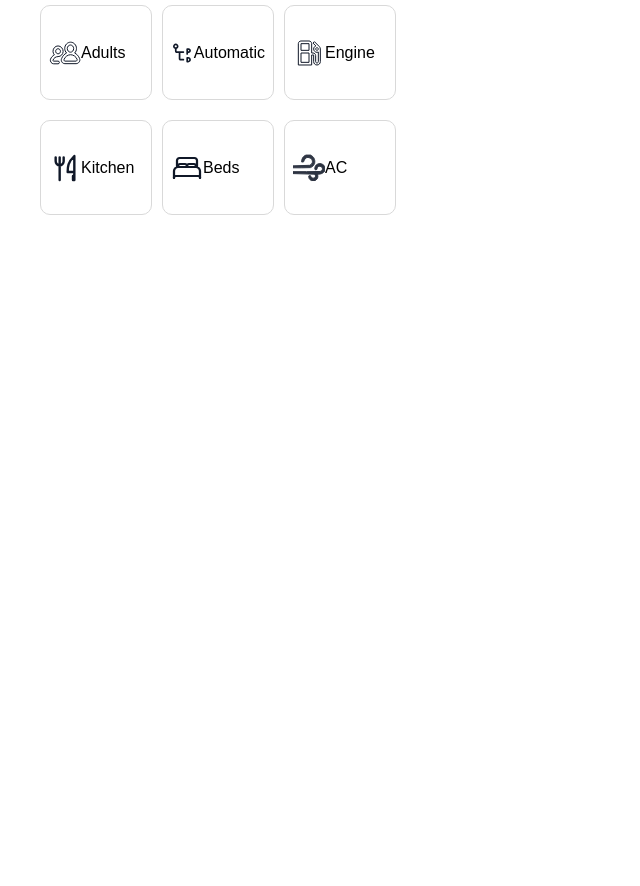
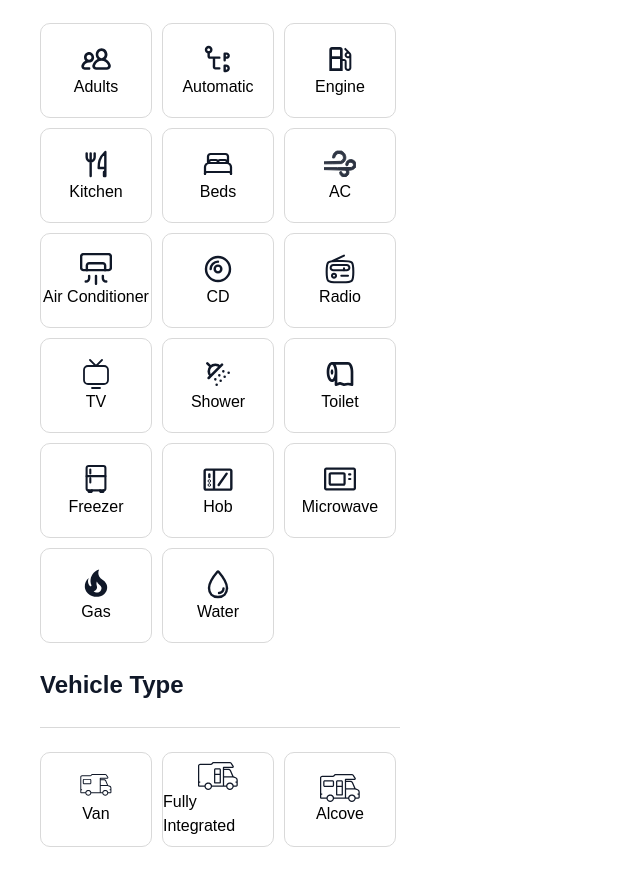
Before and after one commit to nksenechkav/Campers-rental-app, a React (Vite) app: page /catalog in a window 1280 px wide. Shown: the part 400-1286 px from the top of the page, without its empty margins (0-640 px from the left). Before the commit the page ends 800 px from the top, so only its background shows below. Built offline with nearby package versions, Linux system fonts and the light colour scheme; no server answers.

Commit message:
add filters to redux

```diff
--- a/src/components/featuresTab/FeaturesTab.jsx
+++ b/src/components/featuresTab/FeaturesTab.jsx
@@ -89,7 +89,7 @@ const FeaturesTab = ({ content }) => {
         {content.shower > 0 && (
           <li className={css["wrapper-services"]}>
             <svg className={css["my-icon"]} width="20" height="20">
-              <use href="/public/icons.svg#icon-beds"></use>
+              <use href="/public/icons.svg#icon-shower"></use>
             </svg>
             <p className={css.info}>{content.shower} shower</p>
           </li>
--- a/src/components/searchBox/SearchBox.jsx
+++ b/src/components/searchBox/SearchBox.jsx
@@ -1,13 +1,15 @@
-import { changeFilter } from '../../redux/filters/slice.js';
+// src/pages/searchBox/SearchBox.jsx
+
+import { changeFilter, toggleEquipment, changeVehicleType } from '../../redux/filters/slice.js';
 import css from './SearchBox.module.scss';
 import { useSelector, useDispatch } from 'react-redux';
-import { selectNameFilter } from '../../redux/filters/selectors.js';
-import { useState } from 'react';
+import { selectLocationFilter, selectEquipmentFilters, selectVehicleTypeFilter } from '../../redux/filters/selectors.js';
 
 const SearchBox = () => {
   const dispatch = useDispatch();
-  const filter = useSelector(selectNameFilter);
-  const [checkedItems, setCheckedItems] = useState({});
+  const filter = useSelector(selectLocationFilter);
+  const equipmentFilters = useSelector(selectEquipmentFilters);
+  const selectedVehicleType = useSelector(selectVehicleTypeFilter);
 
   const handleChange = (e) => {
     const newValue = e.target.value;
@@ -16,7 +18,12 @@ const SearchBox = () => {
 
   const handleCheckboxChange = (event) => {
     const { id, checked } = event.target;
-    setCheckedItems((prev) => ({ ...prev, [id]: checked }));
+    dispatch(toggleEquipment({ equipmentId: id, checked })); // Оновлення Redux store
+  };
+
+  const handleRadioChange = (event) => {
+    const { id } = event.target;
+    dispatch(changeVehicleType(id)); // Оновлення Redux store
   };
 
   return (
@@ -38,26 +45,65 @@ const SearchBox = () => {
       <h2 className={css["label-header"]}>Vehicle Equipment</h2>
       <div className={css["checkbox-list"]}>
         {[
-          { id: 'users-checkbox', icon: 'icon-users', text: 'Adults' },
-          { id: 'automatic-checkbox', icon: 'icon-automatic', text: 'Automatic' },
-          { id: 'petrol-checkbox', icon: 'icon-petrol', text: 'Engine' },
-          { id: 'kitchen-checkbox', icon: 'icon-kitchen', text: 'Kitchen' },
-          { id: 'beds-checkbox', icon: 'icon-beds', text: 'Beds' },
-          { id: 'ac-checkbox', icon: 'icon-AC', text: 'AC' },
-        ].map(({ id, icon, text }) => (
+          { id: 'users-checkbox', icon: 'icon-users', text: 'Adults', iconClass: 'checkbox-icon-unique' },
+          { id: 'automatic-checkbox', icon: 'icon-automatic', text: 'Automatic', iconClass: 'checkbox-icon' },
+          { id: 'petrol-checkbox', icon: 'icon-petrol', text: 'Engine', iconClass: 'checkbox-icon-unique' },
+          { id: 'kitchen-checkbox', icon: 'icon-kitchen', text: 'Kitchen', iconClass: 'checkbox-icon' },
+          { id: 'beds-checkbox', icon: 'icon-beds', text: 'Beds', iconClass: 'checkbox-icon' },
+          { id: 'ac-checkbox', icon: 'icon-AC', text: 'AC', iconClass: 'checkbox-icon' },
+          { id: 'air-conditioner-checkbox', icon: 'icon-air-conditioner', text: 'Air Conditioner', iconClass: 'checkbox-icon' },
+          { id: 'cd-checkbox', icon: 'icon-CD', text: 'CD', iconClass: 'checkbox-icon' },
+          { id: 'radio-checkbox', icon: 'icon-radio', text: 'Radio', iconClass: 'checkbox-icon' },
+          { id: 'tv-checkbox', icon: 'icon-TV', text: 'TV', iconClass: 'checkbox-icon' },
+          { id: 'shower-checkbox', icon: 'icon-shower', text: 'Shower', iconClass: 'checkbox-icon' },
+          { id: 'toilet-checkbox', icon: 'icon-toilet', text: 'Toilet', iconClass: 'checkbox-icon-unique' },
+          { id: 'freezer-checkbox', icon: 'icon-freezer', text: 'Freezer', iconClass: 'checkbox-icon' },
+          { id: 'hob-checkbox', icon: 'icon-hob', text: 'Hob', iconClass: 'checkbox-icon' },
+          { id: 'microwave-checkbox', icon: 'icon-microwave', text: 'Microwave', iconClass: 'checkbox-icon' },
+          { id: 'gas-checkbox', icon: 'icon-gas', text: 'Gas', iconClass: 'checkbox-icon-unique' },
+          { id: 'water-checkbox', icon: 'icon-water', text: 'Water', iconClass: 'checkbox-icon' },
+        ].map(({ id, icon, text, iconClass }) => (
           <div
             key={id}
-            className={`${css["wrapper-services"]} ${checkedItems[id] ? css["checked"] : ''}`}
+            className={`${css["wrapper-services"]} ${equipmentFilters[id] ? css["checked"] : ''}`}
           >
             <input
               type="checkbox"
               id={id}
               className={css["checkbox-input"]}
-              checked={checkedItems[id] || false}
+              checked={equipmentFilters[id] || false}
               onChange={handleCheckboxChange}
             />
             <label htmlFor={id} className={css["checkbox-label"]}>
-              <svg className={checkedItems[id] ? css["checkbox-icon"] : css["checkbox-icon"]} width="20" height="20">
+              <svg className={css[iconClass]} width="32" height="32">
+                <use href={`/public/icons.svg#${icon}`}></use>
+              </svg>
+              <p className={css.info}>{text}</p>
+            </label>
+          </div>
+        ))}
+      </div>
+      <h2 className={css["label-header"]}>Vehicle Type</h2>
+      <div className={css["radio-list"]}>
+        {[
+          { id: 'van-radio', icon: 'icon-van', text: 'Van', iconClass: 'radio-icon-unique' },
+          { id: 'fully-integrated-radio', icon: 'icon-fully-integrated', text: 'Fully Integrated', iconClass: 'radio-icon-unique' },
+          { id: 'alcove-radio', icon: 'icon-alcove', text: 'Alcove', iconClass: 'radio-icon-unique' },
+        ].map(({ id, icon, text, iconClass }) => (
+          <div
+            key={id}
+            className={`${css["wrapper-services"]} ${selectedVehicleType === id ? css["checked"] : ''}`}
+          >
+            <input
+              type="radio"
+              id={id}
+              name="vehicleType"
+              className={css["radio-input"]}
+              checked={selectedVehicleType === id}
+              onChange={handleRadioChange}
+            />
+            <label htmlFor={id} className={css["radio-label"]}>
+              <svg className={css[iconClass]} width="40" height="28">
                 <use href={`/public/icons.svg#${icon}`}></use>
               </svg>
               <p className={css.info}>{text}</p>
--- a/src/components/searchBox/SearchBox.module.scss
+++ b/src/components/searchBox/SearchBox.module.scss
@@ -1,5 +1,5 @@
 .searchBox {
-  max-width: 360px;
+  width: 360px;
 }
 
 .label {
@@ -14,13 +14,14 @@
   color: #475467;
   font-weight: 400;
   margin-top: 24px;
-  margin-bottom: 24px;
+  margin-bottom: 16px;
 }
 
 .label-header {
   color: #101828;
   font-size: 24px;
-  margin-bottom: 24px;
+  padding-bottom: 24px;
+  margin-bottom: -12px;
   border-bottom: 1px solid #D9D9D9;
 }
 
@@ -29,7 +30,7 @@
 }
 
 .searchField {
-  max-height: 56px;
+  height: 56px;
   font-size: 16px;
   color: #101828;
   font-weight: 400;
@@ -44,7 +45,7 @@
 .my-icon {
   position: absolute;
   left: 10px;
-  top: 50%;
+  top: 65%;
   transform: translateY(-50%);
   pointer-events: none;
   fill: none;
@@ -63,7 +64,8 @@ input:focus {
   flex-direction: row;
   flex-wrap: wrap;
   gap: 10px;
-  margin-top: 24px;
+  margin-top: 36px;
+  margin-bottom: 24px;
 }
 
 .wrapper-services {
@@ -74,7 +76,6 @@ input:focus {
   cursor: pointer;
   display: flex;
   align-items: center;
-  margin-bottom: 10px;
   transition: border 0.3s ease;
 }
 
@@ -84,8 +85,9 @@ input:focus {
 
 .checkbox-label {
   display: flex;
+  flex-direction: column;
+  justify-content: center;
   align-items: center;
-  padding: 8px;
   width: 100%;
   height: 100%;
   cursor: pointer;
@@ -118,3 +120,33 @@ input:focus {
 .checked {
   border: 1px solid #E44848;
 }
+
+.radio-list {
+  display: flex;
+  flex-direction: row;
+  flex-wrap: wrap;
+  gap: 10px;
+  margin-top: 36px;
+  margin-bottom: 24px;
+}
+
+.radio-label {
+  display: flex;
+  flex-direction: column;
+  justify-content: center;
+  align-items: center;
+  width: 100%;
+  height: 100%;
+  cursor: pointer;
+}
+
+.radio-icon-unique {
+  display: inline-block;
+  fill: #101828;
+  height: 28px;
+  width: 40px;
+}
+
+.radio-input {
+  display: none; // Сховати стандартний чекбокс
+}
--- a/src/redux/filters/selectors.js
+++ b/src/redux/filters/selectors.js
@@ -3,11 +3,33 @@
 import { createSelector } from "@reduxjs/toolkit";
 import { selectCampers } from "../campers/selectors";
 
-export const selectNameFilter = (state) => state.filters.filters.name;
+export const selectLocationFilter = (state) => state.filters.location;
+export const selectEquipmentFilters = (state) => state.filters.equipment;
+export const selectVehicleTypeFilter = (state) => state.filters.vehicleType;
 
-export const selectFilteredCampers = createSelector([selectCampers, selectNameFilter],
-    (campers, filter) => {
-    return campers.filter(camper =>
-           camper.name.toLowerCase().includes(filter)
-    );
-});
+export const selectFilteredCampers = createSelector(
+  [selectCampers, selectLocationFilter, selectEquipmentFilters, selectVehicleTypeFilter],
+  (campers, locationFilter, equipmentFilters, vehicleTypeFilter) => {
+    const normalizedFilter = locationFilter.toLowerCase().trim();
+
+    return campers.filter(camper => {
+      const matchesLocation = normalizedFilter ?
+        camper.location.toLowerCase().includes(normalizedFilter) :
+        true;
+
+      const matchesEquipment = Object.entries(equipmentFilters).every(([equipmentId, checked]) => {
+        if (checked) {
+          const key = equipmentId.replace("-checkbox", "");
+          return camper.details?.[key] && camper.details[key] !== 0;
+        }
+        return true;
+      });
+
+      const matchesVehicleType = vehicleTypeFilter ?
+        camper.form === vehicleTypeFilter :
+        true;
+
+      return matchesLocation && matchesEquipment && matchesVehicleType;
+    });
+  }
+);
--- a/src/redux/filters/slice.js
+++ b/src/redux/filters/slice.js
@@ -3,22 +3,28 @@
 import { createSlice } from "@reduxjs/toolkit";
 
 const InitialFilters = {
-    filters: {
-      name: ""
-    }
-  }
+  location: "",
+  equipment: {},
+  vehicleType: "",
+};
 
 const filtersSlice = createSlice({
-  name: "filters/name",
+  name: "filters",
   initialState: InitialFilters,
   reducers: {
     changeFilter: (state, action) => {
-        state.filters.name = action.payload;
+      state.location = action.payload;
+    },
+    toggleEquipment: (state, action) => {
+      const { equipmentId, checked } = action.payload;
+      state.equipment[equipmentId] = checked;
+    },
+    changeVehicleType: (state, action) => {
+      state.vehicleType = action.payload;
     },
   },
 });
 
-
-export const { changeFilter } = filtersSlice.actions;
+export const { changeFilter, toggleEquipment, changeVehicleType } = filtersSlice.actions;
 
 export const filtersReducer = filtersSlice.reducer;
```
Also changed, not shown: src/pages/CatalogPage/CatalogPage.jsx (+4 -5 lines), public/icons.svg.
